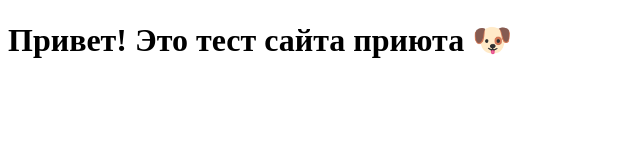
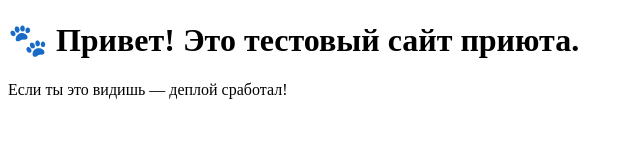
Before and after one commit to ColdSilence989/priut-pomosch, a plain HTML site: page index.html in a window 1280 px wide. Shown: the whole page, without its empty margins (0-640 px from the left). Drawn offline with Linux system fonts and the light colour scheme.

Commit message:
index.html

```diff
--- a/index.html
+++ b/index.html
@@ -5,6 +5,7 @@
   <title>Тестовый сайт приюта</title>
 </head>
 <body>
-  <h1>Привет! Это тест сайта приюта 🐶</h1>
+  <h1>🐾 Привет! Это тестовый сайт приюта.</h1>
+  <p>Если ты это видишь — деплой сработал!</p>
 </body>
 </html>
```
